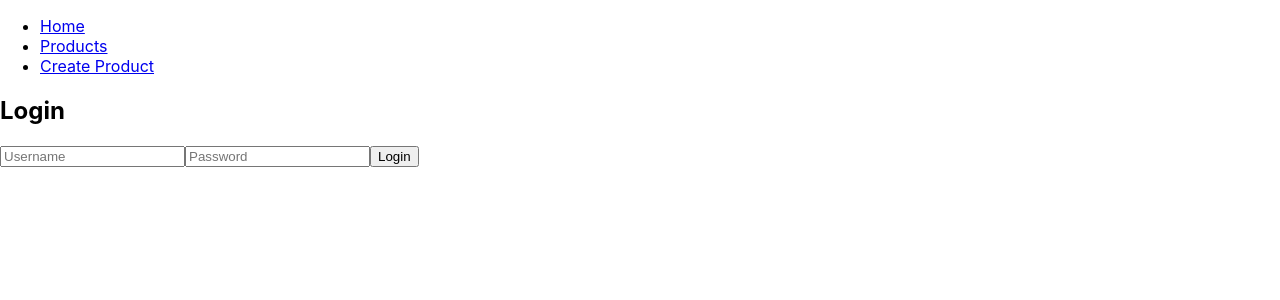
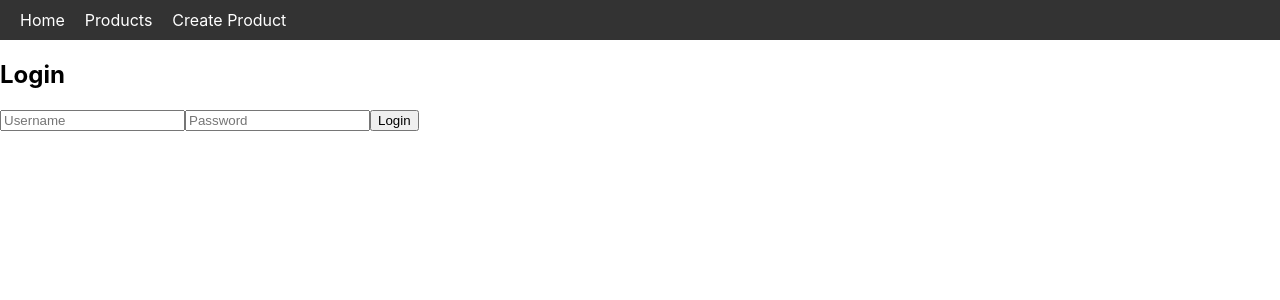
Before and after one commit to Sanchez86/products, a React (Create React App) app: page /login in a window 1280 px wide. Shown: the top 300 px of the page. Built offline with nearby package versions, Linux system fonts and the light colour scheme.

Commit message:
Header styles

```diff
--- a/src/components/layout/Header/Header.jsx
+++ b/src/components/layout/Header/Header.jsx
@@ -2,19 +2,21 @@
 import { useSelector } from 'react-redux';
 import { Link } from 'react-router-dom';
 import Logout from '../../Logout/Logout';
+import styles from './Header.module.css';
 
 const Header = () => {
   const isAuthenticated = useSelector((state) => state.auth.isAuthenticated);
   const userName = useSelector((state) => state.auth.user);
+
   return (
-    <header className="header">
-      <nav>
+    <header className={styles.header}>
+      <nav className={styles.nav}>
         <ul>
-        {userName && (
-          <li>
-            {userName}
-          </li>
-            )}
+          {userName && (
+            <li className={styles.username}>
+              {userName}
+            </li>
+          )}
 
           <li>
             <Link to="/">Home</Link>
--- a/src/components/layout/Header/Header.module.css
+++ b/src/components/layout/Header/Header.module.css
@@ -0,0 +1,38 @@
+.header {
+  background-color: #333;
+  color: #fff;
+  padding: 10px 20px;
+  display: flex;
+  justify-content: space-between;
+  align-items: center;
+}
+
+.nav {
+  display: flex;
+  align-items: center;
+}
+
+.nav ul {
+  list-style: none;
+  padding: 0;
+  margin: 0;
+  display: flex;
+}
+
+.nav li {
+  margin-right: 20px;
+}
+
+.nav a {
+  color: #fff;
+  text-decoration: none;
+  font-size: 16px;
+}
+
+.nav a:hover {
+  text-decoration: underline;
+}
+
+.nav .username {
+  font-weight: bold;
+}
```
